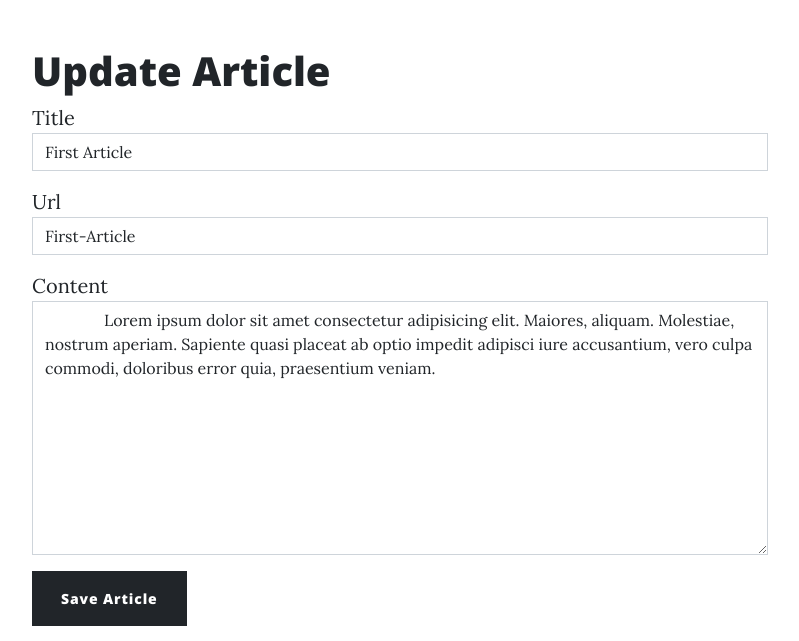
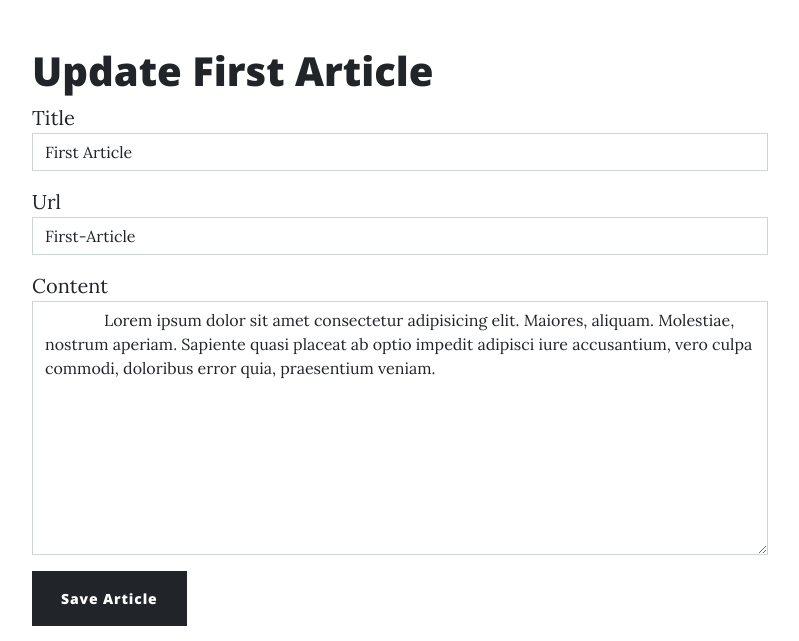
Before and after one commit to Aszaychik/blog_ci3, a CodeIgniter app: page /blog_ci3/index.php/blog/updateArticle/1 in a window 1280 px wide. Shown: the part 476-1117 px from the top of the page, without its empty margins (50-849 px from the left). Run offline with CodeIgniter, Linux system fonts and the light colour scheme; data comes from the database, SQL or seed files in the repository; some libraries are stand-ins or nearby versions.

Commit message:
BLOG DONE

```diff
--- a/application/views/formCreate.php
+++ b/application/views/formCreate.php
@@ -7,7 +7,7 @@ $this->load->view('partials/header');
         <div class="row gx-4 gx-lg-5 justify-content-center">
             <div class="col-md-10 col-lg-8 col-xl-7">
                 <div class="post-heading">
-                    <h1>Update Article</h1>
+                    <h1>Create Article</h1>
                 </div>
             </div>
         </div>
@@ -16,7 +16,7 @@ $this->load->view('partials/header');
   <main class="container">
     <section class="row">
       <article class="col-md-8">
-        <h1>Create New Article</h1>
+        <h1>Create a New Article</h1>
         <form method="POST" class="text-capitalize">
           <fieldset class="form-group">
             <label class="" for="title">title</label>
--- a/application/views/formUpdate.php
+++ b/application/views/formUpdate.php
@@ -7,7 +7,7 @@ $this->load->view('partials/header');
         <div class="row gx-4 gx-lg-5 justify-content-center">
             <div class="col-md-10 col-lg-8 col-xl-7">
                 <div class="post-heading">
-                    <h1>Create Article</h1>
+                    <h1>Update Article</h1>
                 </div>
             </div>
         </div>
@@ -16,7 +16,7 @@ $this->load->view('partials/header');
   <main class="container">
     <section class="row">
       <article class="col-md-8">
-        <h1>Update Article</h1>
+        <h1>Update <?= $blog['title'];?></h1>
         <form method="POST" class="text-capitalize">
           <fieldset class="form-group">
             <label for="title">title</label>
```
